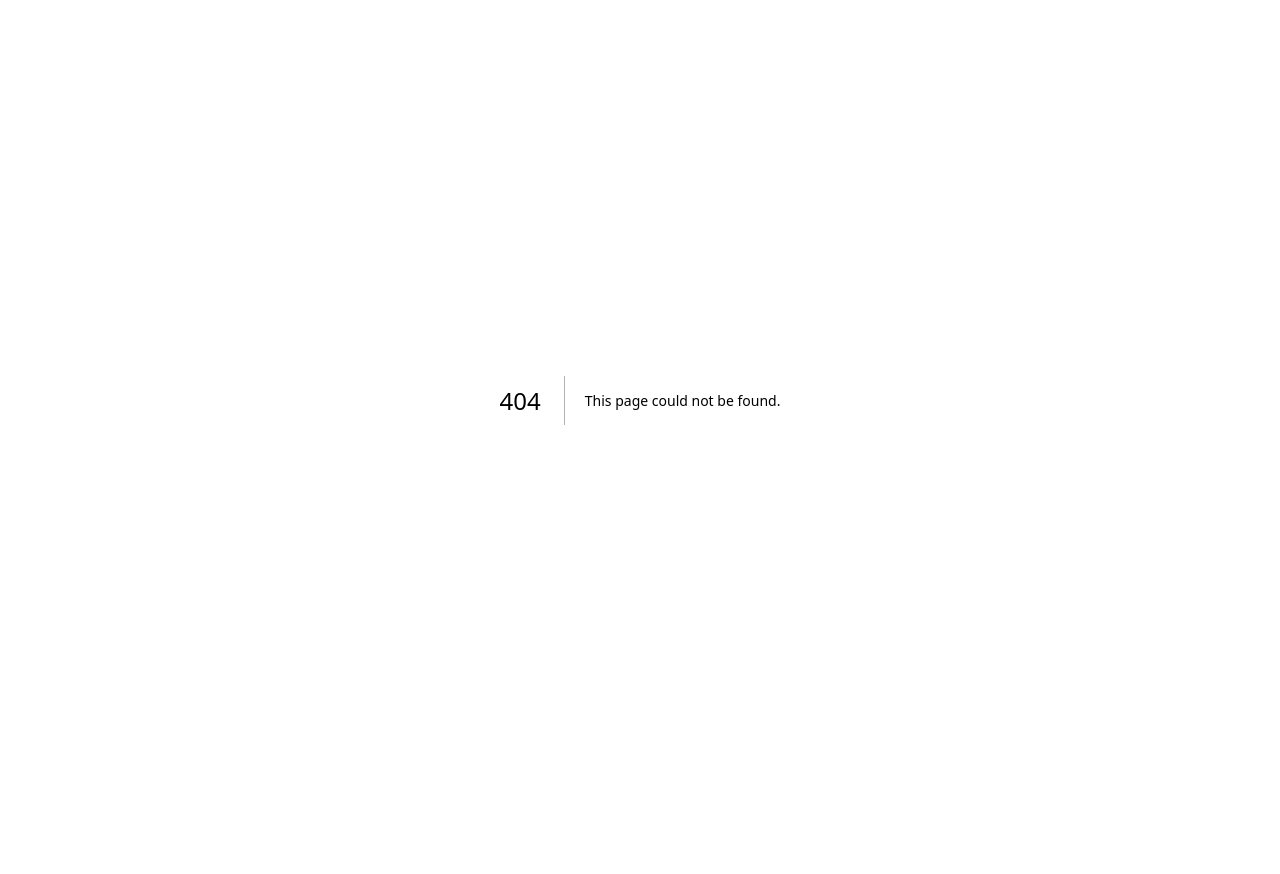
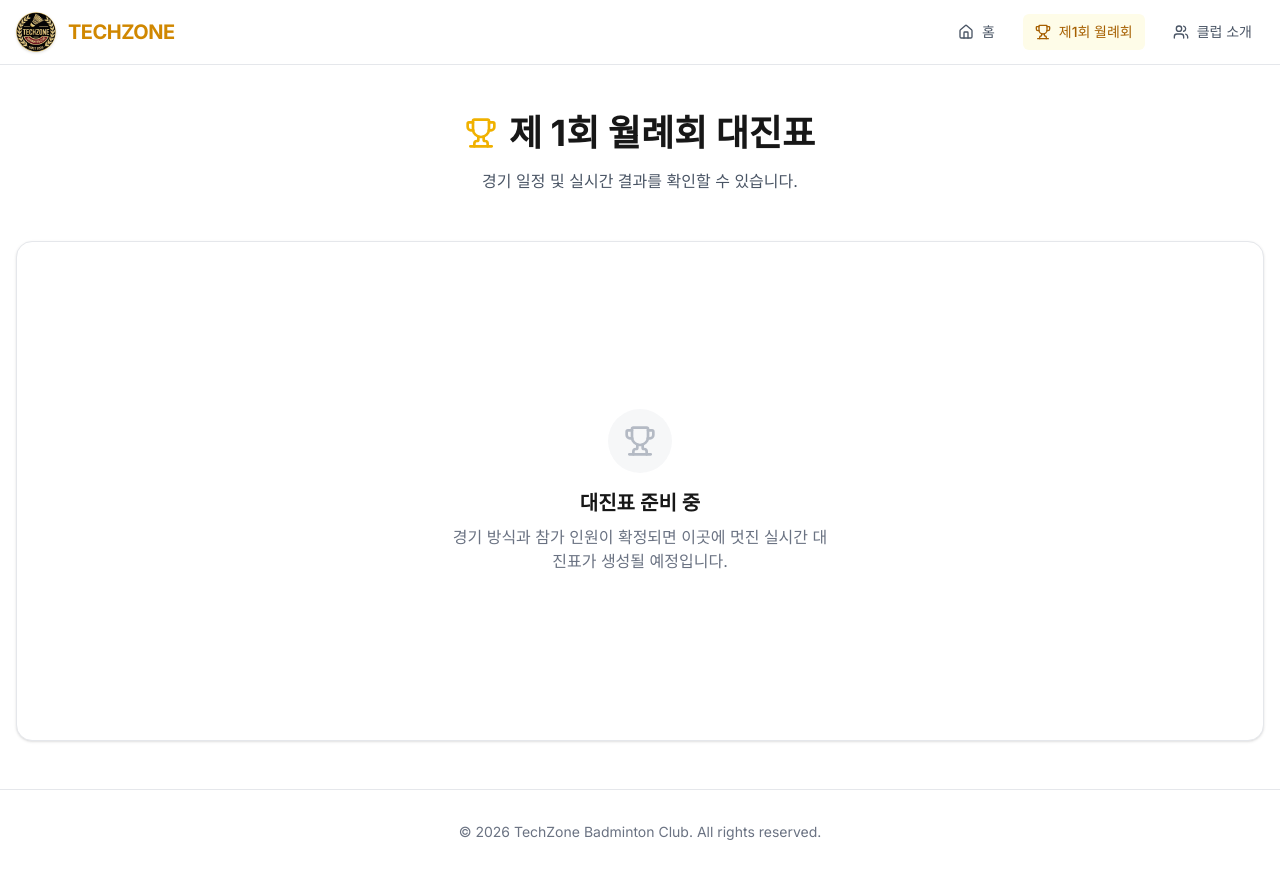
Before and after one commit to mathyujeong/techzone-club, a Next.js app: page /tournament in a window 1280 px wide. Before the commit this address had no page. Before the commit the page ends 800 px from the top, so only its background shows below. Built offline with nearby package versions, Linux system fonts and the light colour scheme.

Commit message:
feat: 클럽 사이트 기본 UI 및 로고 적용 완료

```diff
--- a/package.json
+++ b/package.json
@@ -9,6 +9,7 @@
     "lint": "eslint"
   },
   "dependencies": {
+    "lucide-react": "^1.31.0",
     "next": "16.3.7",
     "react": "19.2.8",
     "react-dom": "19.2.8"
--- a/src/app/layout.tsx
+++ b/src/app/layout.tsx
@@ -1,29 +1,31 @@
 import type { Metadata } from "next";
-import { Geist, Geist_Mono } from "next/font/google";
+import { Inter } from "next/font/google";
 import "./globals.css";
+import { Navigation } from "@/components/Navigation";
 
-const geistSans = Geist({
-  variable: "--font-geist-sans",
-  subsets: ["latin"],
-});
-
-const geistMono = Geist_Mono({
-  variable: "--font-geist-mono",
-  subsets: ["latin"],
-});
+const inter = Inter({ subsets: ["latin"] });
 
 export const metadata: Metadata = {
-  title: "Create Next App",
-  description: "Generated by create next app",
+  title: "테크존 배드민턴 클럽",
+  description: "테크존 클럽 공식 웹사이트 및 대진표",
 };
 
-export default function RootLayout({ children }: LayoutProps<"/">) {
+export default function RootLayout({
+  children,
+}: Readonly<{
+  children: React.ReactNode;
+}>) {
   return (
-    <html
-      lang="en"
-      className={`${geistSans.variable} ${geistMono.variable} h-full antialiased`}
-    >
-      <body className="min-h-full flex flex-col">{children}</body>
+    <html lang="ko">
+      <body className={`${inter.className} bg-gray-50 text-gray-900 dark:bg-gray-950 dark:text-gray-50 antialiased min-h-screen flex flex-col`}>
+        <Navigation />
+        <main className="flex-1">
+          {children}
+        </main>
+        <footer className="border-t border-gray-200 dark:border-gray-800 py-8 text-center text-sm text-gray-500 dark:text-gray-400">
+          © {new Date().getFullYear()} TechZone Badminton Club. All rights reserved.
+        </footer>
+      </body>
     </html>
   );
 }
--- a/src/app/page.tsx
+++ b/src/app/page.tsx
@@ -1,69 +1,46 @@
+import Link from "next/link";
 import Image from "next/image";
+import { ArrowRight, Trophy } from "lucide-react";
 
 export default function Home() {
   return (
-    <div className="flex flex-col flex-1 items-center justify-center bg-zinc-50 font-sans dark:bg-black">
-      <main className="flex flex-1 w-full max-w-3xl flex-col items-center justify-between py-32 px-16 bg-white dark:bg-black sm:items-start">
-        <Image
-          className="dark:invert h-5 w-[100px]"
-          src="/next.svg"
-          alt="Next.js logo"
-          width={100}
-          height={20}
-          priority
-        />
-        <div className="flex flex-col items-center gap-6 text-center sm:items-start sm:text-left">
-          <h1 className="max-w-xs text-3xl font-semibold leading-10 tracking-tight text-black dark:text-zinc-50">
-            To get started, edit the{" "}
-            <code className="rounded bg-black/[.06] px-1.5 py-0.5 font-mono text-[0.9em] dark:bg-white/[.08]">
-              page.tsx
-            </code>{" "}
-            file.
-          </h1>
-          <p className="max-w-md text-lg leading-8 text-zinc-600 dark:text-zinc-400">
-            Looking for a starting point or more instructions? Head over to{" "}
-            <a
-              href="https://vercel.com/templates?framework=next.js&utm_source=create-next-app&utm_medium=appdir-template-tw&utm_campaign=create-next-app"
-              className="font-medium text-zinc-950 dark:text-zinc-50"
-            >
-              Templates
-            </a>{" "}
-            or the{" "}
-            <a
-              href="https://nextjs.org/learn?utm_source=create-next-app&utm_medium=appdir-template-tw&utm_campaign=create-next-app"
-              className="font-medium text-zinc-950 dark:text-zinc-50"
-            >
-              Learning
-            </a>{" "}
-            center.
-          </p>
-        </div>
-        <div className="flex flex-col gap-4 text-base font-medium sm:flex-row">
-          <a
-            className="flex h-12 w-full items-center justify-center gap-2 rounded-full bg-foreground px-5 text-background transition-colors hover:bg-[#383838] dark:hover:bg-[#ccc] md:w-[158px]"
-            href="https://vercel.com/new?utm_source=create-next-app&utm_medium=appdir-template-tw&utm_campaign=create-next-app"
-            target="_blank"
-            rel="noopener noreferrer"
-          >
-            <Image
-              className="dark:invert h-[14px] w-4"
-              src="/vercel.svg"
-              alt="Vercel logomark"
-              width={16}
-              height={14}
-            />
-            Deploy Now
-          </a>
-          <a
-            className="flex h-12 w-full items-center justify-center rounded-full border border-solid border-black/[.08] px-5 transition-colors hover:border-transparent hover:bg-black/[.04] dark:border-white/[.145] dark:hover:bg-[#1a1a1a] md:w-[158px]"
-            href="https://nextjs.org/docs?utm_source=create-next-app&utm_medium=appdir-template-tw&utm_campaign=create-next-app"
-            target="_blank"
-            rel="noopener noreferrer"
-          >
-            Documentation
-          </a>
-        </div>
-      </main>
+    <div className="container mx-auto px-4 py-20 flex flex-col items-center justify-center text-center">
+      <div className="mb-8 relative w-48 h-48 md:w-64 md:h-64 rounded-full overflow-hidden shadow-2xl border-4 border-yellow-500/20">
+        <Image src="/logo.jpg" alt="TechZone Club Logo" fill className="object-cover" priority />
+      </div>
+
+      <div className="inline-flex items-center gap-2 px-4 py-2 rounded-full bg-yellow-50 text-yellow-700 dark:bg-yellow-900/30 dark:text-yellow-400 text-sm font-medium mb-8 border border-yellow-200 dark:border-yellow-800/50">
+        <Trophy className="w-4 h-4" />
+        <span>제 1회 테크존 클럽 월례회 개최!</span>
+      </div>
+
+      <h1 className="text-5xl md:text-7xl font-extrabold tracking-tight mb-6">
+        TECHZONE<br />
+        <span className="text-transparent bg-clip-text bg-gradient-to-r from-yellow-600 to-yellow-400">
+          BADMINTON CLUB
+        </span>
+      </h1>
+
+      <p className="text-lg md:text-xl text-gray-600 dark:text-gray-400 mb-10 max-w-2xl">
+        SINCE 2026. 실력에 상관없이 누구나 즐겁게 운동할 수 있는 열린 모임입니다.
+        이번 월례회 대진표를 확인하고 결과를 실시간으로 공유해보세요.
+      </p>
+
+      <div className="flex flex-col sm:flex-row gap-4">
+        <Link
+          href="/tournament"
+          className="inline-flex items-center justify-center gap-2 px-8 py-4 bg-yellow-600 text-white rounded-xl font-semibold hover:bg-yellow-700 transition-colors shadow-lg shadow-yellow-600/30"
+        >
+          대진표 확인하기
+          <ArrowRight className="w-5 h-5" />
+        </Link>
+        <Link
+          href="/about"
+          className="inline-flex items-center justify-center gap-2 px-8 py-4 bg-white text-gray-900 border border-gray-200 rounded-xl font-semibold hover:bg-gray-50 transition-colors dark:bg-gray-900 dark:text-white dark:border-gray-800 dark:hover:bg-gray-800"
+        >
+          클럽 소개
+        </Link>
+      </div>
     </div>
   );
 }
--- /dev/null
+++ b/src/app/tournament/page.tsx
@@ -0,0 +1,30 @@
+import { Trophy } from "lucide-react";
+
+export default function TournamentPage() {
+  return (
+    <div className="container mx-auto px-4 py-12">
+      <div className="mb-12 text-center">
+        <h1 className="text-3xl md:text-4xl font-bold flex items-center justify-center gap-3 mb-4">
+          <Trophy className="w-8 h-8 text-yellow-500" />
+          제 1회 월례회 대진표
+        </h1>
+        <p className="text-gray-600 dark:text-gray-400">
+          경기 일정 및 실시간 결과를 확인할 수 있습니다.
+        </p>
+      </div>
+
+      {/* 대진표 플레이스홀더 */}
+      <div className="bg-white dark:bg-gray-900 rounded-2xl border border-gray-200 dark:border-gray-800 p-8 shadow-sm min-h-[500px] flex items-center justify-center">
+        <div className="text-center">
+          <div className="w-16 h-16 bg-gray-100 dark:bg-gray-800 rounded-full flex items-center justify-center mx-auto mb-4 animate-pulse">
+            <Trophy className="w-8 h-8 text-gray-400" />
+          </div>
+          <h2 className="text-xl font-semibold mb-2">대진표 준비 중</h2>
+          <p className="text-gray-500 dark:text-gray-400 max-w-sm">
+            경기 방식과 참가 인원이 확정되면 이곳에 멋진 실시간 대진표가 생성될 예정입니다.
+          </p>
+        </div>
+      </div>
+    </div>
+  );
+}
--- /dev/null
+++ b/src/components/Navigation.tsx
@@ -0,0 +1,47 @@
+"use client";
+
+import Link from "next/link";
+import Image from "next/image";
+import { usePathname } from "next/navigation";
+import { Trophy, Home, Users } from "lucide-react";
+
+export function Navigation() {
+  const pathname = usePathname();
+
+  const navItems = [
+    { name: "홈", href: "/", icon: Home },
+    { name: "제1회 월례회", href: "/tournament", icon: Trophy },
+    { name: "클럽 소개", href: "/about", icon: Users },
+  ];
+
+  return (
+    <nav className="sticky top-0 z-50 w-full border-b border-gray-200 bg-white/90 backdrop-blur-md dark:border-gray-800 dark:bg-gray-950/90">
+      <div className="container mx-auto flex h-16 items-center justify-between px-4">
+        <Link href="/" className="flex items-center gap-3 font-bold text-xl tracking-tight">
+          <Image src="/logo.jpg" alt="TechZone Logo" width={40} height={40} className="rounded-full shadow-sm" />
+          <span className="text-yellow-600 dark:text-yellow-500">TECHZONE</span>
+        </Link>
+        <div className="flex gap-1 md:gap-4">
+          {navItems.map((item) => {
+            const Icon = item.icon;
+            const isActive = pathname === item.href;
+            return (
+              <Link
+                key={item.href}
+                href={item.href}
+                className={`flex items-center gap-2 px-3 py-2 rounded-md text-sm font-medium transition-colors ${
+                  isActive
+                    ? "bg-yellow-50 text-yellow-700 dark:bg-yellow-900/30 dark:text-yellow-400"
+                    : "text-gray-600 hover:bg-gray-100 hover:text-gray-900 dark:text-gray-400 dark:hover:bg-gray-800 dark:hover:text-gray-50"
+                }`}
+              >
+                <Icon className="h-4 w-4" />
+                <span className="hidden md:inline">{item.name}</span>
+              </Link>
+            );
+          })}
+        </div>
+      </div>
+    </nav>
+  );
+}
```
Also changed, not shown: public/logo.jpg (added), 1 other file (tests, documents, lock files or other folders).
